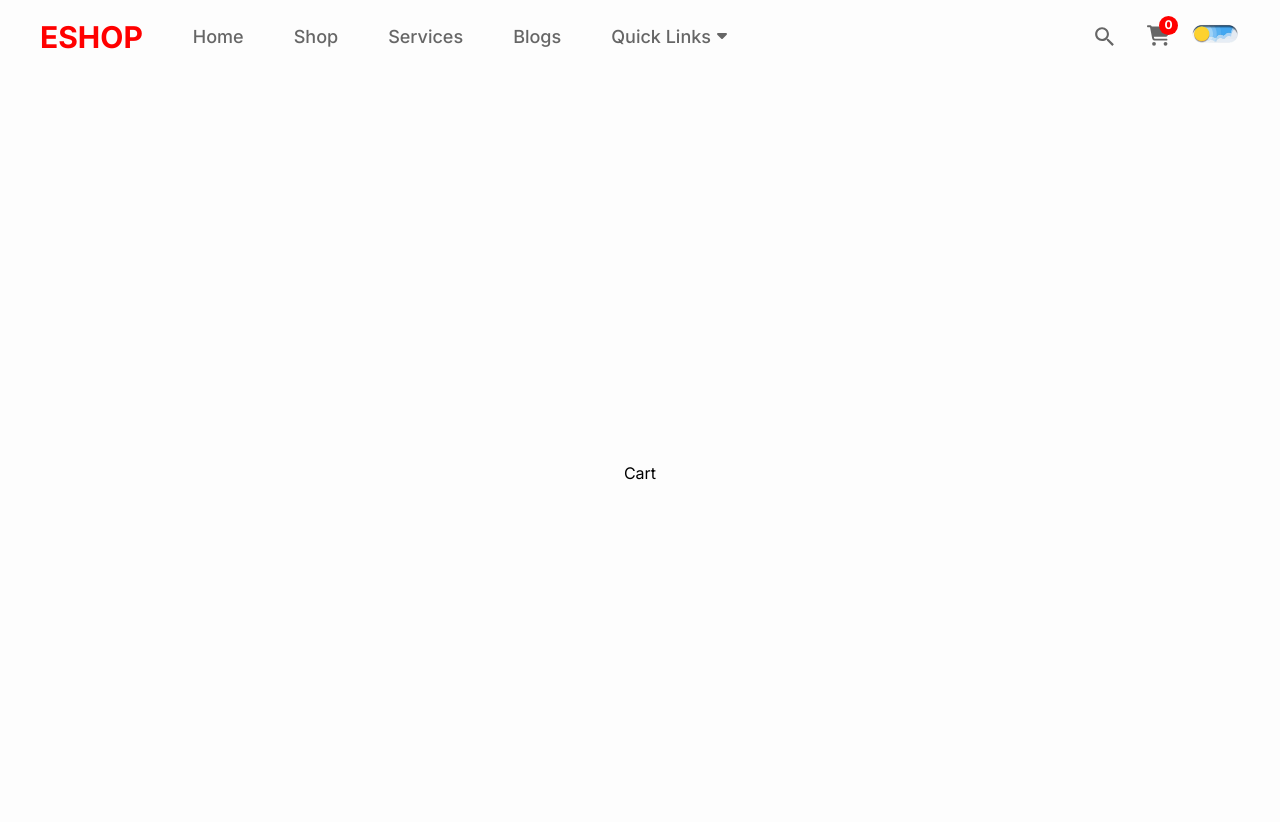
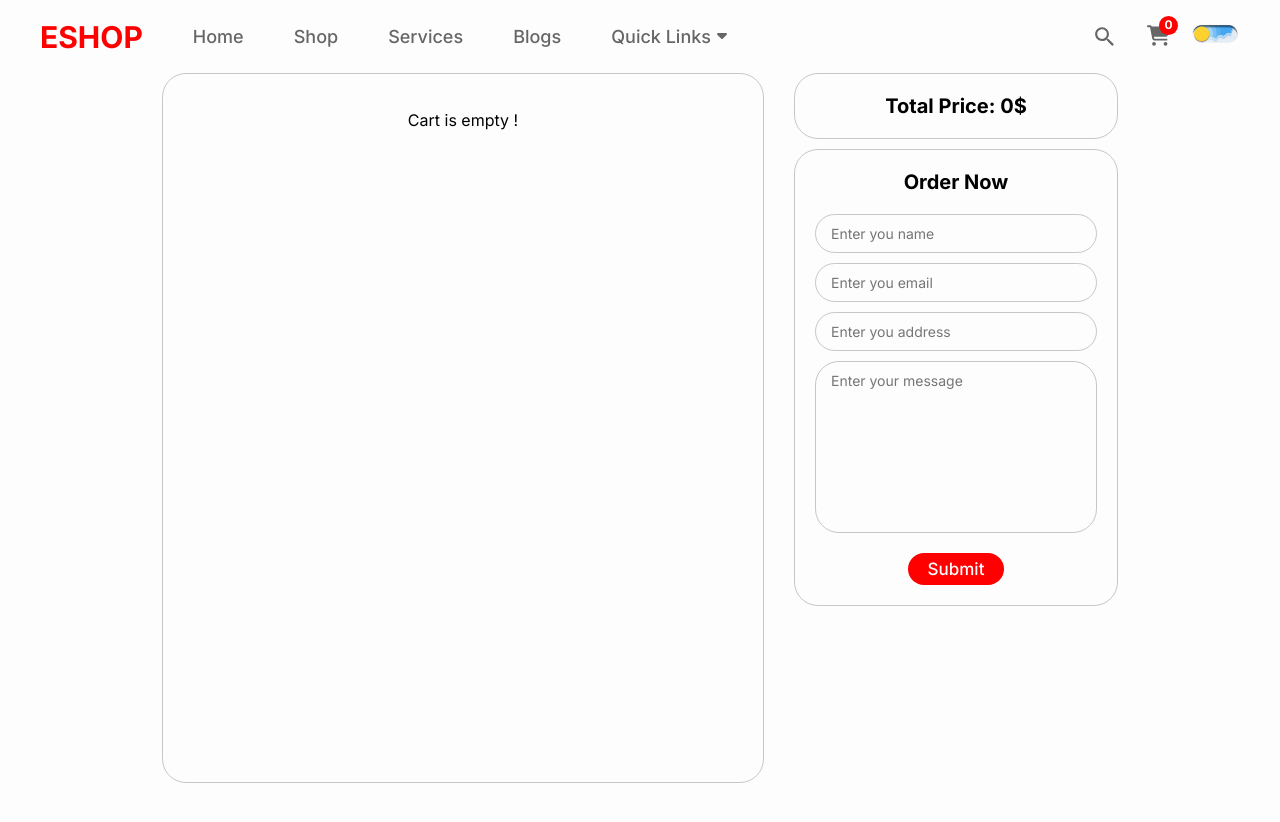
Before and after one commit to AdamKhelladi/react-Ecommerce-website, a React (Create React App) app: page /cart in a window 1280 px wide. Shown: the top 822 px of the page. After the commit the page ends 800 px from the top, so only its background shows below. Built offline with nearby package versions, Linux system fonts and the light colour scheme.

Commit message:
Update Cart component

```diff
--- a/src/App.css
+++ b/src/App.css
@@ -4,7 +4,7 @@
   --bg-secondary: #fff;
   --text-primary: #111;
   --text-secondary: #666;
-  --border-color: #dadada;
+  --border-color: #c7c7c7;
   --accent-color: #ff0000;
   --accent-color-hover: #da0000;
   --gradient-color-one: #d4d4d4;
--- a/src/App.js
+++ b/src/App.js
@@ -56,13 +56,22 @@ function App() {
   const [orders, setOrders] = useState(
     Number(localStorage.getItem("orders")) || 0
   );
+  const [cartItems, setCartItems] = useState([]);
 
   useEffect(() => {
     localStorage.setItem("orders", orders);
   }, [orders]);
 
-  function handleProductsInCart() {
+  function addToCart(product) {
     setOrders(orders + 1);
+
+    if (!cartItems.includes(product)) {
+      setCartItems([...cartItems, product]);
+    }
+  }
+
+  function deleteProduct(product) {
+    setCartItems(cartItems.filter((item) => item.id !== product.id));
   }
 
   useEffect(() => {
@@ -91,7 +100,7 @@ function App() {
                   <Category />
                   <Services />
                   <Banner bannerData={bannerOneData} />
-                  <Products handleProductsInCart={handleProductsInCart} />
+                  <Products addToCart={addToCart} />
                   <Banner bannerData={bannerTwoData} />
                   <Blogs />
                   <Partners />
@@ -104,7 +113,12 @@ function App() {
               }
             ></Route>
 
-            <Route path="/cart" element={<Cart />}></Route>
+            <Route
+              path="/cart"
+              element={
+                <Cart cartItems={cartItems} deleteProduct={deleteProduct} />
+              }
+            ></Route>
           </Routes>
         </div>
       </div>
--- a/src/components/Cart/Cart.css
+++ b/src/components/Cart/Cart.css
@@ -1,7 +1,140 @@
 .cart-container {
   width: 100%;
-  height: 100vh;
+  min-height: calc(100vh - 90px);
   display: flex;
   justify-content: center;
+  /* align-items: center; */
+  gap: 30px;
+}
+
+.cart-items {
+  width: 50%;
+  padding: 20px 0;
+  border: 1px solid var(--border-color);
+  border-radius: 24px;
+}
+
+.cart-items .product {
+  position: relative;
+  height: 120px;
+  border-radius: 24px;
+  display: flex;
   align-items: center;
+  gap: 20px;
+  border: 1px solid var(--border-color);
+  margin-right: 20px;
+  margin-left: 20px;
 }
+.cart-items .product:not(:last-child) {
+  margin-bottom: 10px;
+}
+
+.cart-items .product .product-img {
+  height: 100%;
+}
+.cart-items .product img {
+  width: 150px;
+  height: 100%;
+  border-top-left-radius: 24px;
+  border-bottom-left-radius: 24px;
+  border-right: 1px solid var(--border-color);
+}
+
+.cart-items .product .close-icon {
+  font-size: 32px;
+  position: absolute;
+  top: -13px;
+  right: -13px;
+  cursor: pointer;
+  transition: 0.3s;
+}
+.cart-items .product .close-icon:hover {
+  color: var(--accent-color-hover);
+}
+
+.total-price {
+  margin-bottom: 10px;
+}
+
+.client-infos,
+.total-price {
+  padding: 20px;
+  border: 1px solid var(--border-color);
+  border-radius: 24px;
+}
+
+.total-price h1 {
+  font-size: 20px;
+  text-align: center;
+  margin: 0;
+}
+
+.client-infos h1 {
+  font-size: 20px;
+  text-align: center;
+  margin: 0 0 10px;
+}
+
+.client-infos .form {
+  display: flex;
+  align-items: center;
+  flex-direction: column;
+  gap: 10px;
+  margin: 20px 0;
+}
+
+.client-infos .form input {
+  padding: 10px 15px;
+  border: 1px solid var(--border-color);
+  background-color: var(--bg-primary);
+  color: var(--text-primary);
+  outline: none;
+  border-radius: 24px;
+  width: 250px;
+  font-size: 14px;
+}
+
+.client-infos .form textarea {
+  resize: none;
+  padding: 10px 15px;
+  border: 1px solid var(--border-color);
+  background-color: var(--bg-primary);
+  color: var(--text-primary);
+  outline: none;
+  border-radius: 24px;
+  width: 250px;
+  height: 150px;
+  font-size: 14px;
+}
+
+.client-infos .form-btn {
+  border: none;
+  outline: none;
+  padding: 6px 20px;
+  border-radius: 24px;
+  background-color: var(--accent-color);
+  color: #fff;
+  font-size: 17px;
+  font-weight: 500;
+  cursor: pointer;
+  transition: 0.3s;
+  margin: 0 auto;
+  display: block;
+}
+.client-infos .form-btn:hover {
+  transform: scale(1.03);
+}
+
+@media (max-width: 840px) {
+  .cart-container {
+    flex-direction: column;
+    gap: 20px;
+  }
+  .cart-items {
+    width: 100%;
+  }
+  .cart-right {
+    width: 100%;
+    margin-bottom: 10px;
+  }
+}
--- a/src/components/Cart/Cart.js
+++ b/src/components/Cart/Cart.js
@@ -1,7 +1,68 @@
+import { IoIosCloseCircle } from "react-icons/io";
+
 import "./Cart.css";
+import { useEffect, useState } from "react";
 
-export default function Cart() {
+export default function Cart({ cartItems, deleteProduct }) {
+  const [totalPrice, setTotalPrice] = useState(0);
+
+  useEffect(() => {
+    const total = cartItems.reduce(
+      (acc, item) => acc + parseInt(item.price.replace("$", "")), 0
+    );
+
+    setTotalPrice(total);
+  }, [cartItems]);
+
   return (
-    <div className="cart-container">Cart</div>
-  )
+    <div className="cart-container">
+      <div className="cart-items">
+        {cartItems.length > 0 ? (
+          <>
+            {cartItems.map((item) => (
+              <div key={item.id} className="product">
+                <div className="product-img">
+                  <img
+                    className="product-hover"
+                    src={item.img}
+                    alt={item.name}
+                  />
+                </div>
+                <div className="product-details">
+                  <p>{item.name}</p>
+                  <p>{item.price}</p>
+                </div>
+                <IoIosCloseCircle
+                  className="close-icon"
+                  onClick={() => {
+                    deleteProduct(item);
+                  }}
+                />
+              </div>
+            ))}
+          </>
+        ) : (
+          <p style={{ textAlign: "center" }}>Cart is empty !</p>
+        )}
+      </div>
+      <div className="cart-right">
+        <div className="total-price">
+          <h1>
+            Total Price: <span>{`${totalPrice}$`}</span>
+          </h1>
+        </div>
+
+        <div className="client-infos">
+          <h1>Order Now</h1>
+          <div className="form">
+            <input type="text" placeholder="Enter you name" />
+            <input type="email" placeholder="Enter you email" />
+            <input type="text" placeholder="Enter you address" />
+            <textarea placeholder="Enter your message"></textarea>
+          </div>
+          <button className="form-btn">Submit</button>
+        </div>
+      </div>
+    </div>
+  );
 }
--- a/src/components/Footer/Footer.js
+++ b/src/components/Footer/Footer.js
@@ -31,22 +31,22 @@ export default function Footer() {
 
   const quickLinks = [
     {
-      id: 1,
+      id: 5,
       name: "Trending Products",
       link: "/#products",
     },
     {
-      id: 2,
+      id: 6,
       name: "Best Selling",
       link: "/#",
     },
     {
-      id: 3,
+      id: 7,
       name: "Top Rated",
       link: "/#",
     },
     {
-      id: 3,
+      id: 8,
       name: "Partners",
       link: "/#partners",
     },
@@ -74,7 +74,7 @@ export default function Footer() {
         <div className="imp-links">
           <h1>Important Links</h1>
           {MenuLinks.map((item) => (
-            <div>
+            <div key={item.id}>
               <a href={item.link}>{item.name}</a>
             </div>
           ))}
@@ -83,7 +83,7 @@ export default function Footer() {
         <div className="quick-links">
           <h1>Quick Links</h1>
           {quickLinks.map((item) => (
-            <div>
+            <div key={item.id}>
               <a href={item.link}>{item.name}</a>
             </div>
           ))}
--- a/src/components/Products/Products.js
+++ b/src/components/Products/Products.js
@@ -69,7 +69,7 @@ const productsData = [
   },
 ];
 
-export default function Products({ handleProductsInCart }) {
+export default function Products({ addToCart }) {
   const [showProductHover, setShowProductHover] = useState(null);
   const [showButton, setShowButton] = useState(null);
 
@@ -96,7 +96,7 @@ export default function Products({ handleProductsInCart }) {
         <p className="products-description">Explore Our Products</p>
       </div>
       <div className="boxes">
-        {productsData.map((item) => (
+        {productsData.map((item, index) => (
           <div
             data-aos="fade-up"
             data-aos-delay={item.aosDelay}
@@ -120,7 +120,12 @@ export default function Products({ handleProductsInCart }) {
                 alt={item.name}
               />
               {showButton === item.id ? (
-                <button className="product-btn" onClick={handleProductsInCart}>
+                <button
+                  className="product-btn"
+                  onClick={() => {
+                    addToCart(item);
+                  }}
+                >
                   Add to cart
                 </button>
               ) : null}
```
